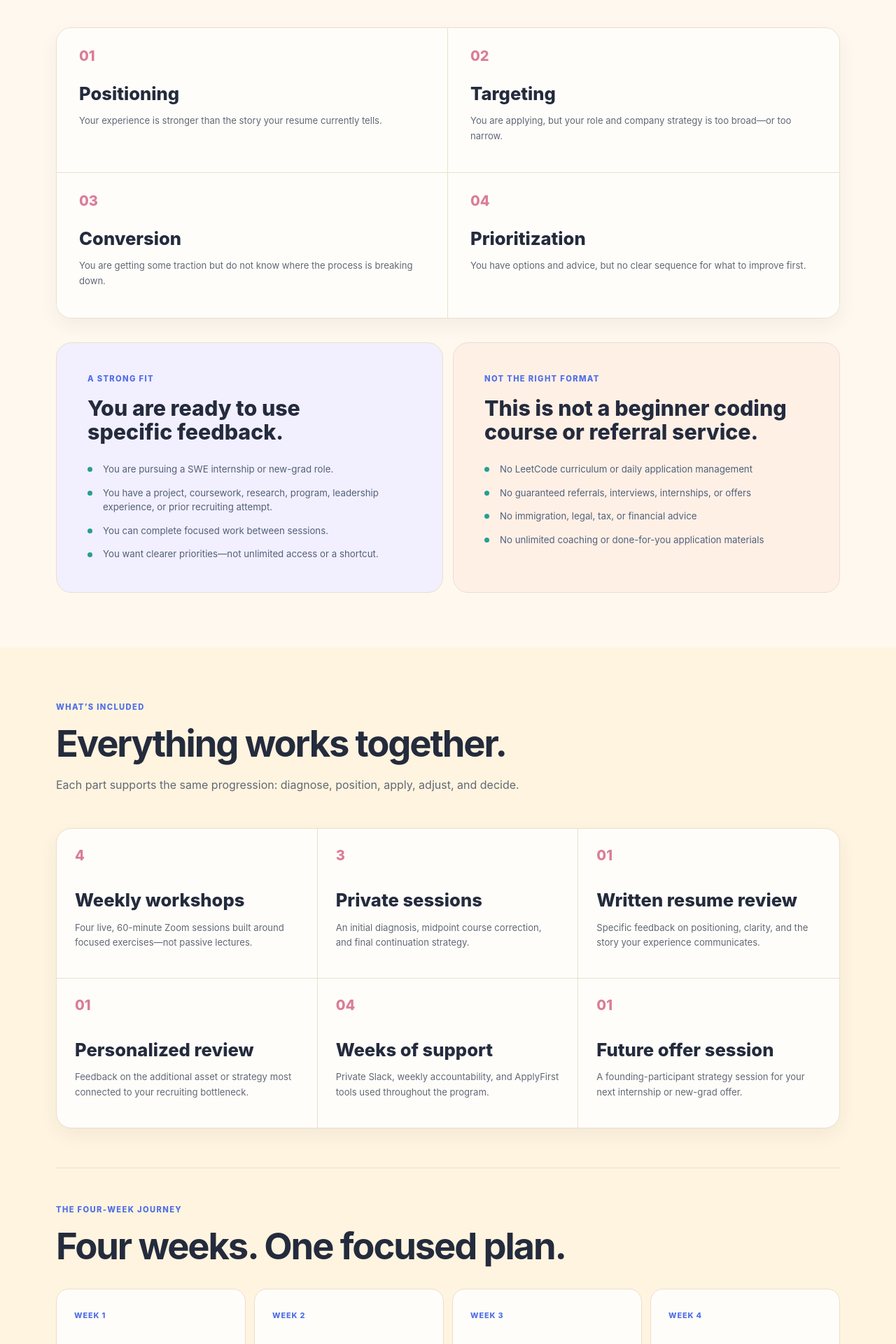
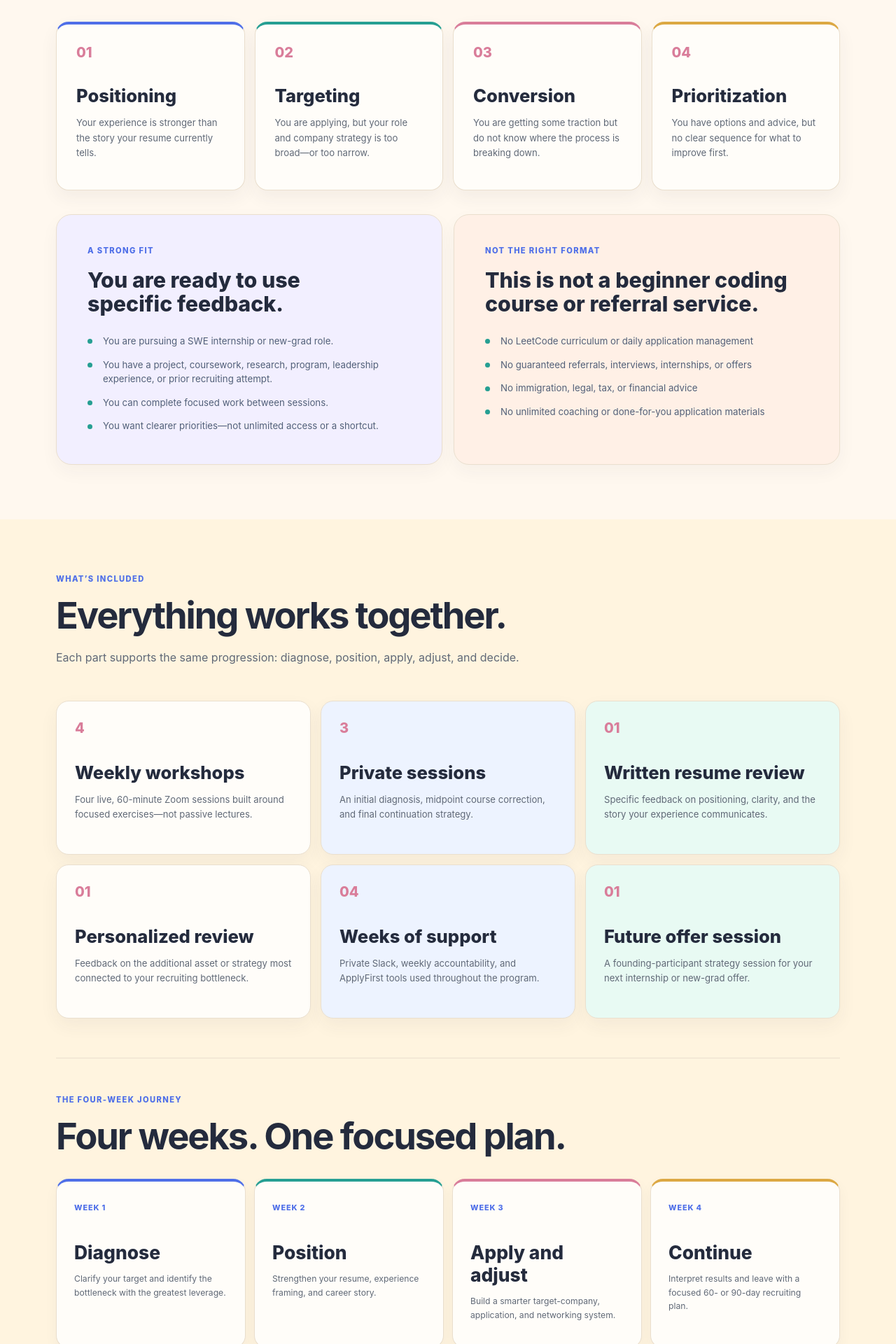
Before and after one commit to kelly0921/recruiting-season-accelerator-application, a React (Vite) app: page / in a window 1280 px wide. Shown: the part 1520-3440 px from the top of the page at 70% size. Built offline with nearby package versions, Linux system fonts and the light colour scheme.

Commit message:
Combine navy structure with portfolio palette

```diff
--- a/src/styles.css
+++ b/src/styles.css
@@ -3483,6 +3483,193 @@ body {
   }
 }
 
+/* Navy-version component architecture, recolored with Kelly's warm portfolio palette. */
+.bottleneck-grid {
+  grid-template-columns: repeat(4, minmax(0, 1fr));
+  gap: 14px;
+  overflow: visible;
+  border: 0;
+  border-radius: 0;
+  background: transparent;
+  box-shadow: none;
+}
+
+.bottleneck-grid article,
+.bottleneck-grid article:nth-child(2n),
+.bottleneck-grid article:nth-last-child(-n + 2) {
+  min-height: 230px;
+  border: 1px solid var(--line);
+  border-radius: 18px;
+  background: var(--paper);
+  box-shadow: 0 10px 26px rgba(48, 55, 72, 0.06);
+  padding: 28px;
+}
+
+.bottleneck-grid article:nth-child(1) {
+  border-top: 4px solid var(--blue);
+}
+
+.bottleneck-grid article:nth-child(2) {
+  border-top: 4px solid var(--teal);
+}
+
+.bottleneck-grid article:nth-child(3) {
+  border-top: 4px solid var(--rose);
+}
+
+.bottleneck-grid article:nth-child(4) {
+  border-top: 4px solid var(--gold);
+}
+
+.bottleneck-grid h3 {
+  margin-top: 34px;
+}
+
+.fit-panel {
+  gap: 16px;
+}
+
+.fit-panel article {
+  border: 1px solid var(--line);
+  box-shadow: 0 10px 26px rgba(48, 55, 72, 0.045);
+}
+
+.included-grid {
+  grid-template-columns: repeat(3, minmax(0, 1fr));
+  gap: 14px;
+  overflow: visible;
+  border: 0;
+  border-radius: 0;
+  background: transparent;
+  box-shadow: none;
+}
+
+.included-grid article,
+.included-grid article:nth-child(2),
+.included-grid article:nth-child(3),
+.included-grid article:nth-child(5),
+.included-grid article:nth-child(6),
+.included-grid article:nth-child(3n),
+.included-grid article:nth-last-child(-n + 3) {
+  min-height: 220px;
+  border: 1px solid var(--line);
+  border-radius: 18px;
+  background: var(--paper);
+  box-shadow: 0 10px 26px rgba(48, 55, 72, 0.055);
+}
+
+.included-grid article:nth-child(2),
+.included-grid article:nth-child(5) {
+  background: var(--sky);
+}
+
+.included-grid article:nth-child(3),
+.included-grid article:nth-child(6) {
+  background: var(--mint);
+}
+
+.journey ol {
+  grid-template-columns: repeat(4, minmax(0, 1fr));
+  gap: 12px;
+  background: transparent;
+}
+
+.journey li {
+  min-height: 210px;
+  border: 1px solid var(--line);
+  border-radius: 18px;
+  background: var(--paper);
+  box-shadow: 0 8px 20px rgba(48, 55, 72, 0.045);
+}
+
+.journey li:nth-child(1) {
+  border-top: 4px solid var(--blue);
+}
+
+.journey li:nth-child(2) {
+  border-top: 4px solid var(--teal);
+}
+
+.journey li:nth-child(3) {
+  border-top: 4px solid var(--rose);
+}
+
+.journey li:nth-child(4) {
+  border-top: 4px solid var(--gold);
+}
+
+.outcome-list {
+  gap: 12px;
+  overflow: visible;
+  border: 0;
+  border-radius: 0;
+  background: transparent;
+}
+
+.outcome-list li,
+.outcome-list li:nth-child(2n),
+.outcome-list li:nth-last-child(-n + 2) {
+  min-height: 82px;
+  border: 1px solid rgba(79, 111, 232, 0.15);
+  border-radius: 14px;
+  background: rgba(255, 255, 255, 0.86);
+  box-shadow: 0 7px 18px rgba(48, 55, 72, 0.04);
+}
+
+.date-timeline {
+  gap: 14px;
+  overflow: visible;
+  border: 0;
+  border-radius: 0;
+  background: transparent;
+}
+
+.date-timeline li,
+.date-timeline li:nth-child(2),
+.date-timeline li:nth-child(3) {
+  min-height: 138px;
+  border: 1px solid var(--line);
+  border-radius: 16px;
+  background: var(--paper);
+  box-shadow: 0 8px 20px rgba(48, 55, 72, 0.045);
+}
+
+.date-timeline li:nth-child(2) {
+  background: var(--sky);
+}
+
+.date-timeline li:nth-child(3) {
+  background: var(--butter);
+}
+
+.faq-list details {
+  border-radius: 14px;
+  box-shadow: 0 6px 16px rgba(48, 55, 72, 0.035);
+}
+
+.price-card {
+  border: 1px solid rgba(79, 111, 232, 0.2);
+  border-radius: 20px;
+  background: var(--paper);
+  box-shadow: 0 22px 52px rgba(53, 67, 110, 0.11);
+}
+
+@media (max-width: 920px) {
+  .bottleneck-grid,
+  .included-grid,
+  .journey ol {
+    grid-template-columns: repeat(2, minmax(0, 1fr));
+  }
+}
+
+@media (max-width: 620px) {
+  .bottleneck-grid,
+  .included-grid,
+  .journey ol {
+    grid-template-columns: 1fr;
+  }
+}
+
 /* Full-width sticky header surface with page-aligned inner spacing. */
 .program-site .site-header,
 .application-page .site-header {
@@ -3505,6 +3692,50 @@ body {
   }
 }
 
+/* Fit-aware heading rules: never let one-line titles collide with adjacent graphics. */
+@media (min-width: 921px) and (max-width: 1199px) {
+  .snapshot h2,
+  .landing-section-heading h2,
+  .journey-heading h3,
+  .founder-layout h2,
+  .timeline-section .landing-section-heading h2,
+  .final-cta h2 {
+    max-width: 720px;
+    white-space: normal;
+  }
+}
+
+@media (min-width: 1200px) {
+  .snapshot h2,
+  .landing-section-heading h2,
+  .journey-heading h3,
+  .founder-layout h2,
+  .timeline-section .landing-section-heading h2,
+  .final-cta h2 {
+    white-space: nowrap;
+  }
+
+  .snapshot h2 {
+    font-size: 1.9rem;
+  }
+
+  #fit .landing-section-heading h2 {
+    font-size: 2.8rem;
+  }
+
+  .outcome-section .landing-section-heading h2 {
+    font-size: 2.05rem;
+  }
+
+  .pricing-section .landing-section-heading h2 {
+    font-size: 2.65rem;
+  }
+
+  .faq-section .landing-section-heading h2 {
+    font-size: 2.35rem;
+  }
+}
+
 @media (max-width: 920px) {
   .program-site .site-header,
   .application-page .site-header {
```
